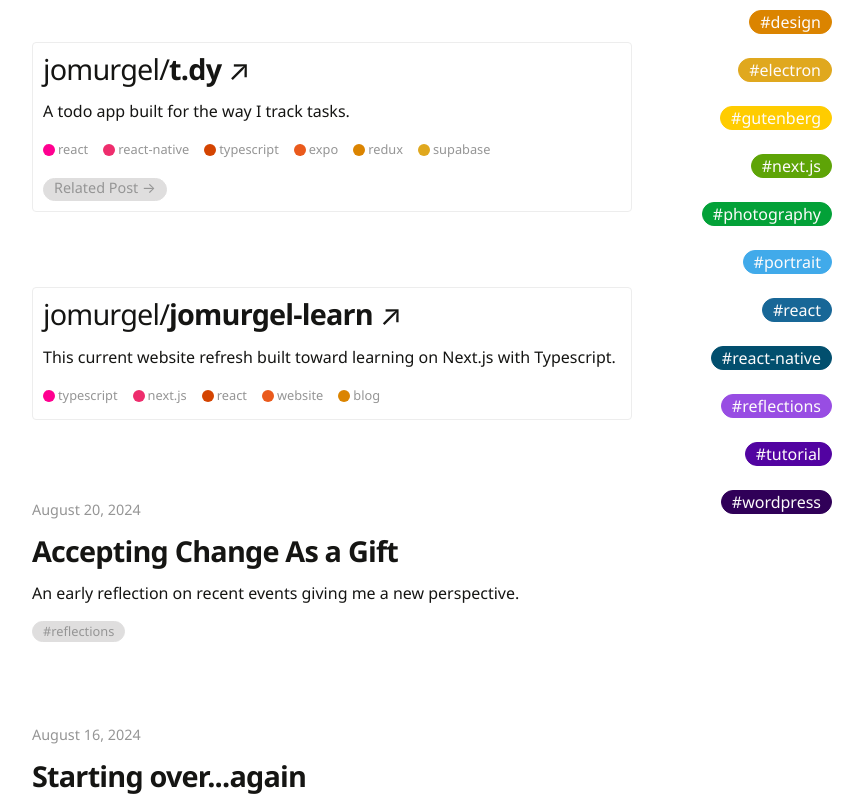
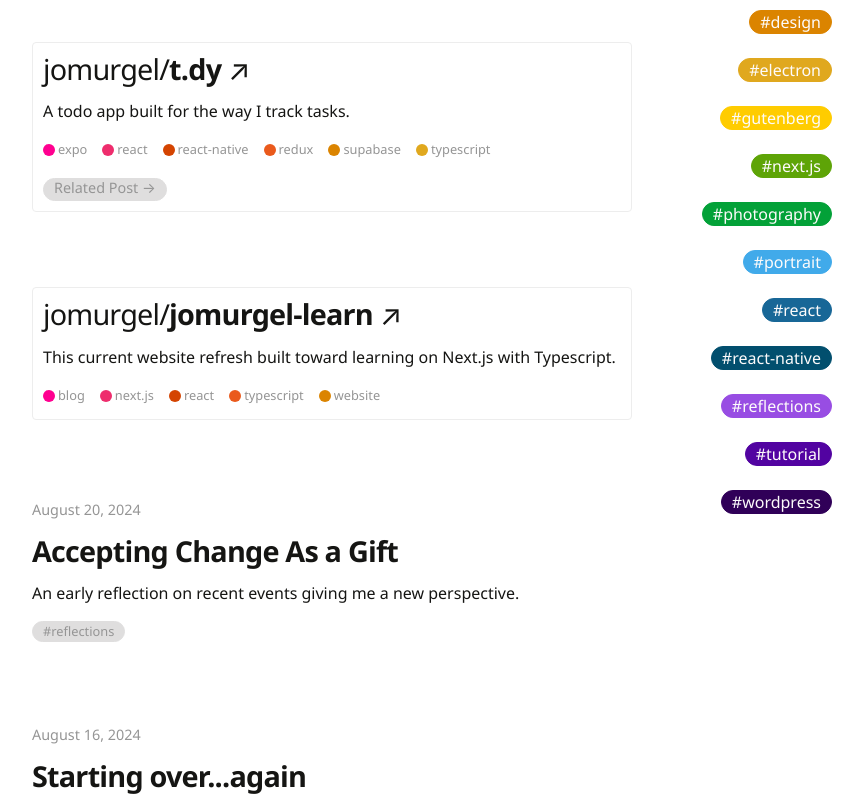
Before and after one commit to jomurgel/jomurgel-learn, a Next.js app: page /blog in a window 1280 px wide. Shown: the part 1060-1860 px from the top of the page, without its empty margins (208-1071 px from the left). Built offline with nearby package versions, Linux system fonts and the light colour scheme.

Commit message:
sorts work tags

```diff
--- a/src/components/PostCard/index.tsx
+++ b/src/components/PostCard/index.tsx
@@ -71,7 +71,7 @@
             {post.languages ? (
               <nav>
                 <ul>
-                  {post.languages.map( ( tag ) => <li data-tag={tag} key={`blog-${tag}`}><span>{slugify( tag )}</span></li> )}
+                  {post.languages.sort().map( ( tag ) => <li data-tag={tag} key={`blog-${tag}`}><span>{slugify( tag )}</span></li> )}
                 </ul>
               </nav>
             ) : null}
```
